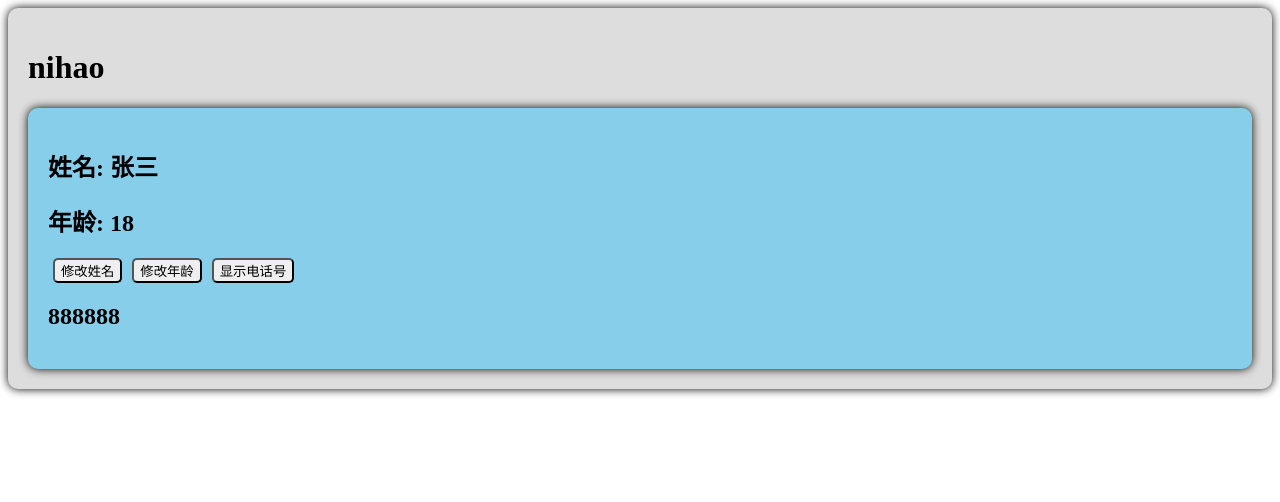
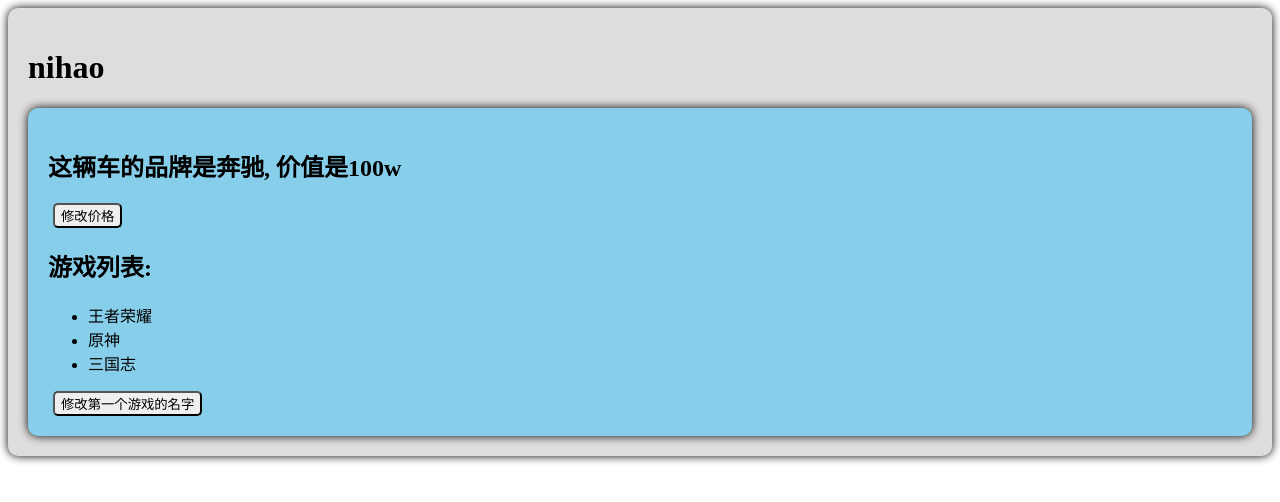
Before and after one commit to silverneedleor/vue3-test, a Vue app: page / in a window 1280 px wide. Shown: the top 502 px of the page. Built offline with nearby package versions, Linux system fonts and the light colour scheme.

Commit message:
1.7_reactive对象类型的响应式

```diff
--- a/src/components/Person.vue
+++ b/src/components/Person.vue
@@ -1,43 +1,43 @@
 <template>
   <div class="person">
-    <h2>姓名: {{ name }} </h2>
-    <h2>年龄: {{ age }}</h2>
-    <button @click="changeName">修改姓名</button>
-    <button @click="changeAge">修改年龄</button>
-    <button @click="showTel">显示电话号</button>
-    <h2>{{ a }}</h2>
+    <h2>这辆车的品牌是{{ car.brand }}, 价值是{{ car.price }}w</h2>
+    <button @click="changePrice">修改价格</button>
+    <h2>游戏列表: </h2>
+    <ul>
+      <li v-for="g in games" :key="g.id">{{g.name}}</li>
+    </ul>
+    <button @click="changeFirstGame">修改第一个游戏的名字</button>
   </div>
 </template>
 
 <!--setup语法糖自动return返回数据,不必每次修改完数据都再去写return-->
 <!--两个script中使用相同的lang,不写默认为js-->
 <script lang="ts" setup name="Person">
-// 响应式必备
-import {ref} from 'vue';
+import {reactive} from "vue";
 
-let a = '888888';
-// 响应式
-let name = ref('张三');
-let age = ref(18);
-let tel = '23456665';
+let car = reactive({brand: '奔驰', price: 100});
 
 
-function changeName() {
-  // 在script里面需要.value, 在template会自动解析
-  name.value = '李四';
-  console.log(name);
 
+console.log(car);
+console.log(Proxy);
+
+let games = reactive([
+    {id: '123456781',name:'王者荣耀'},
+    {id: '123456782',name:'原神'},
+    {id: '123456783',name:'三国志'}
+])
+
+
+
+function changePrice() {
+  car.price += 10;
+  console.log(car.price);
 }
 
-function changeAge() {
-  age.value += 1;
-  console.log(age);
+function changeFirstGame() {
+  games[0].name = '吃鸡游戏';
 }
-
-function showTel() {
-  alert(tel);
-}
-
 
 </script>
 
```
